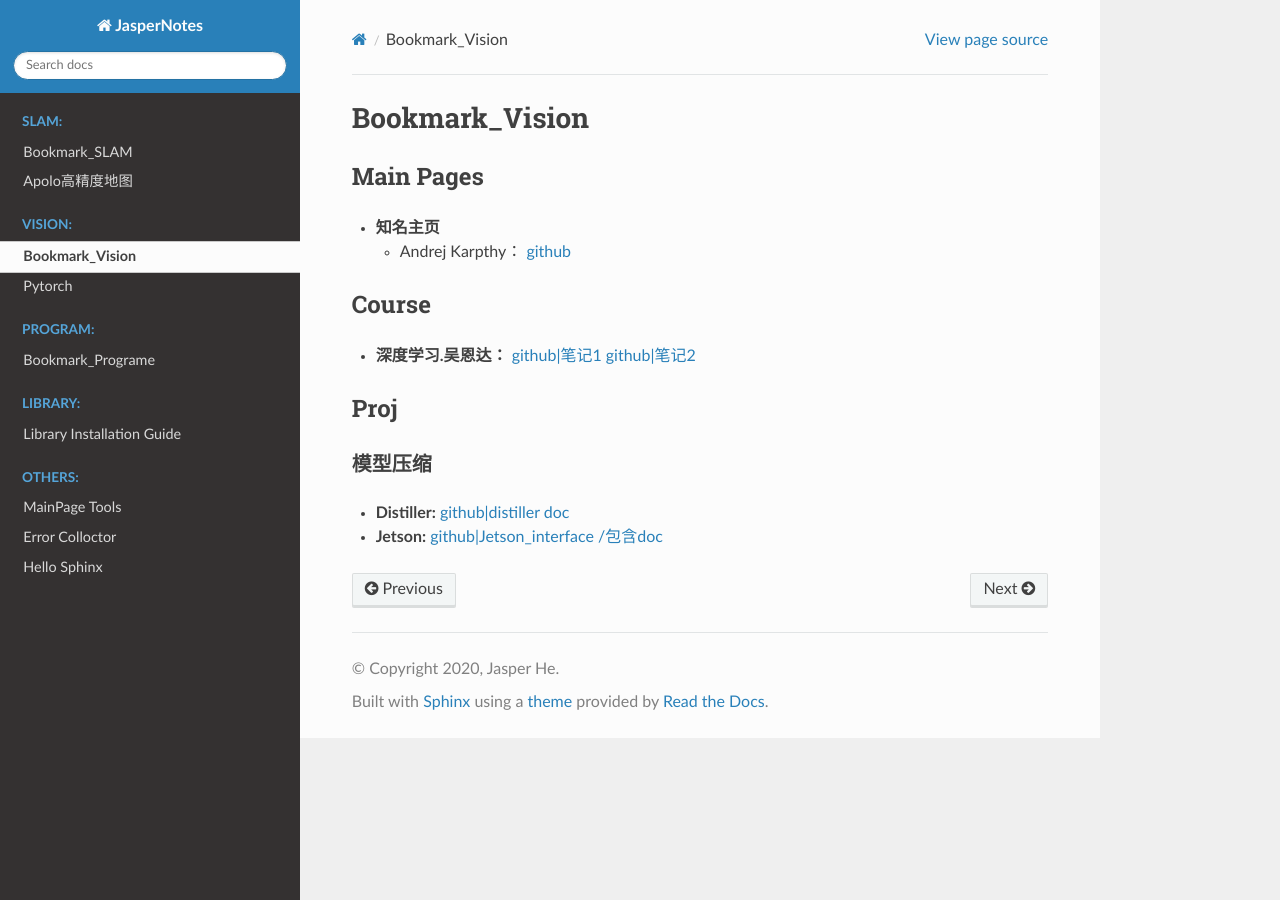
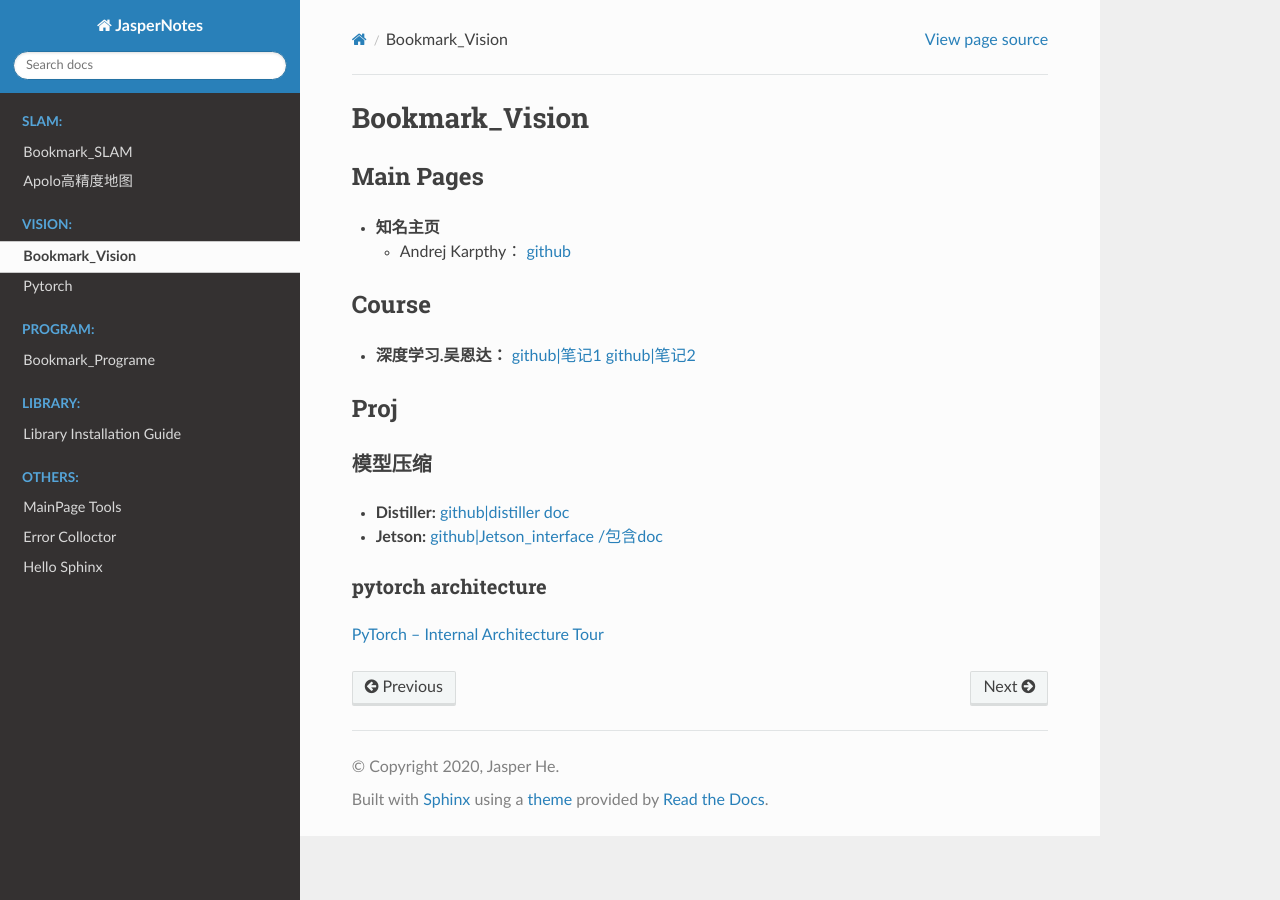
Before and after one commit to baymax-alpha/JasperNotes, a Sphinx documentation site: the page built from source/a.vision/bookmark_vision.md, in a window 1280 px wide. Built offline with Sphinx 7.4.7 and the Read the Docs theme 2.0.0, drawn with Linux system fonts in a browser that asks for light colours; pages that are not in the unit, such as notebooks, are missing from menus.

Commit message:
update bookmark_vision

```diff
--- a/source/a.vision/bookmark_vision.md
+++ b/source/a.vision/bookmark_vision.md
@@ -21,3 +21,7 @@
 
 * **Distiller:**  [github|distiller](https://github.com/NervanaSystems/distiller)    [doc](https://nervanasystems.github.io/distiller)
 * **Jetson:**  [github|Jetson_interface /包含doc](https://github.com/dusty-nv/jetson-inference)
+
+
+#### pytorch architecture
+[PyTorch – Internal Architecture Tour](http://blog.christianperone.com/2018/03/pytorch-internal-architecture-tour/)
```
